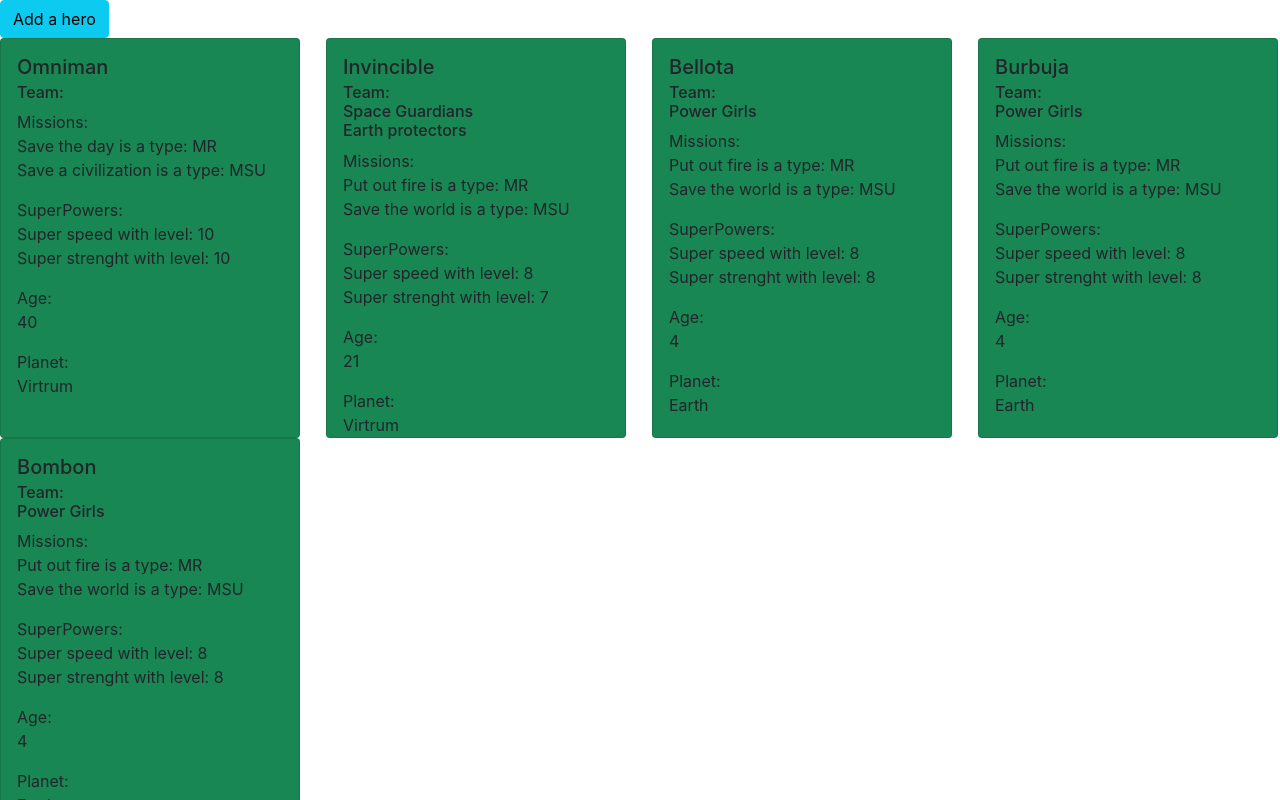
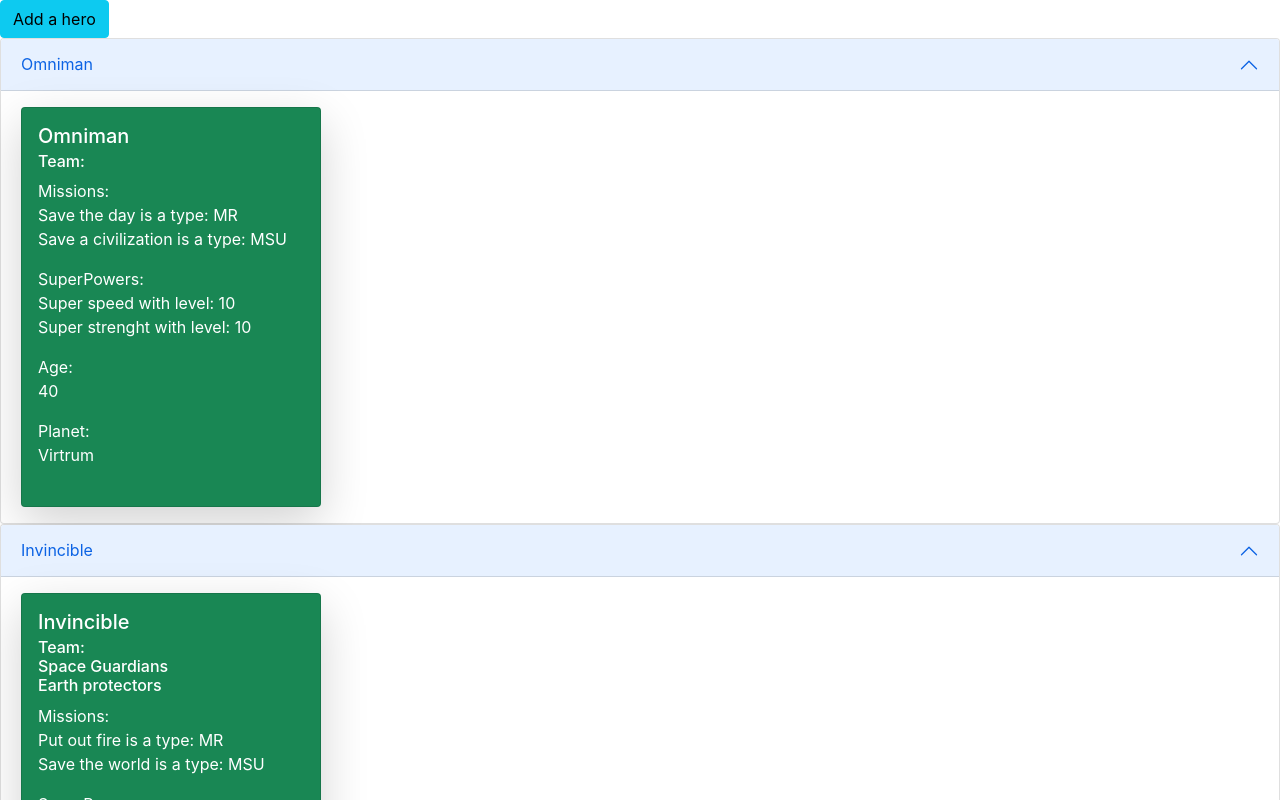
Before and after one commit to FdI96/SuperHeroes, a React (Create React App) app: page / in a window 1280 px wide. Shown: the top 800 px of the page. Built offline with nearby package versions, Linux system fonts and the light colour scheme.

Commit message:
Add dropdown buttons to every hero to display when a click is done

```diff
--- a/src/App.css
+++ b/src/App.css
@@ -40,4 +40,5 @@
 .card-height {
   height: 400px;
   width: 300px;
+  color: white;
 }
--- a/src/components/showHeroes.js
+++ b/src/components/showHeroes.js
@@ -5,16 +5,42 @@ import { Card, CardSubtitle, CardTitle, CardText, Row, Col } from "reactstrap";
 const ShowHeroes = (props) => {
   return (
     <Row>
+      <div class="accordion" id="accordionExample">
         {props.heroesCollection.map((element) => {
           return (
             <Col>
-            <Card body color="success" className="card-height">
+              <div class="accordion-item">
+                <h2 class="accordion-header" id={"heading-" + element.name}>
+                  <button
+                    class="accordion-button"
+                    type="button"
+                    data-bs-toggle="collapse"
+                    data-bs-target={"#collapse-" + element.name}
+                    aria-expanded="true"
+                    aria-controls={"#collapse-" + element.name}
+                  >
+                    {element.name}
+                  </button>
+                </h2>
+                <div
+                  id={"collapse-" + element.name}
+                  class="accordion-collapse collapse show"
+                  aria-labelledby={"heading-" + element.name}
+                >
+                  <div class="accordion-body">
+                    <Card
+                      body
+                      color="success"
+                      className="card-height rounded shadow-lg"
+                    >
                       <CardTitle tag="h5">{element.name}</CardTitle>
                       <CardSubtitle tag="h6" className="mb-2">
                         Team:
                         {element.team === " "
                           ? "This hero works alone"
-                  : element.team.map((e) => <div key="{e.name}">{e.name}</div>)}
+                          : element.team.map((e) => (
+                              <div key="{e.name}">{e.name}</div>
+                            ))}
                       </CardSubtitle>
                       <CardText>
                         Missions:
@@ -39,9 +65,13 @@ const ShowHeroes = (props) => {
                         {element.planet === null ? "Earth" : element.planet}
                       </CardText>
                     </Card>
+                  </div>
+                </div>
+              </div>
             </Col>
           );
         })}
+      </div>
     </Row>
   );
 };
```
Lines whose indentation alone changed are shown as unchanged.
